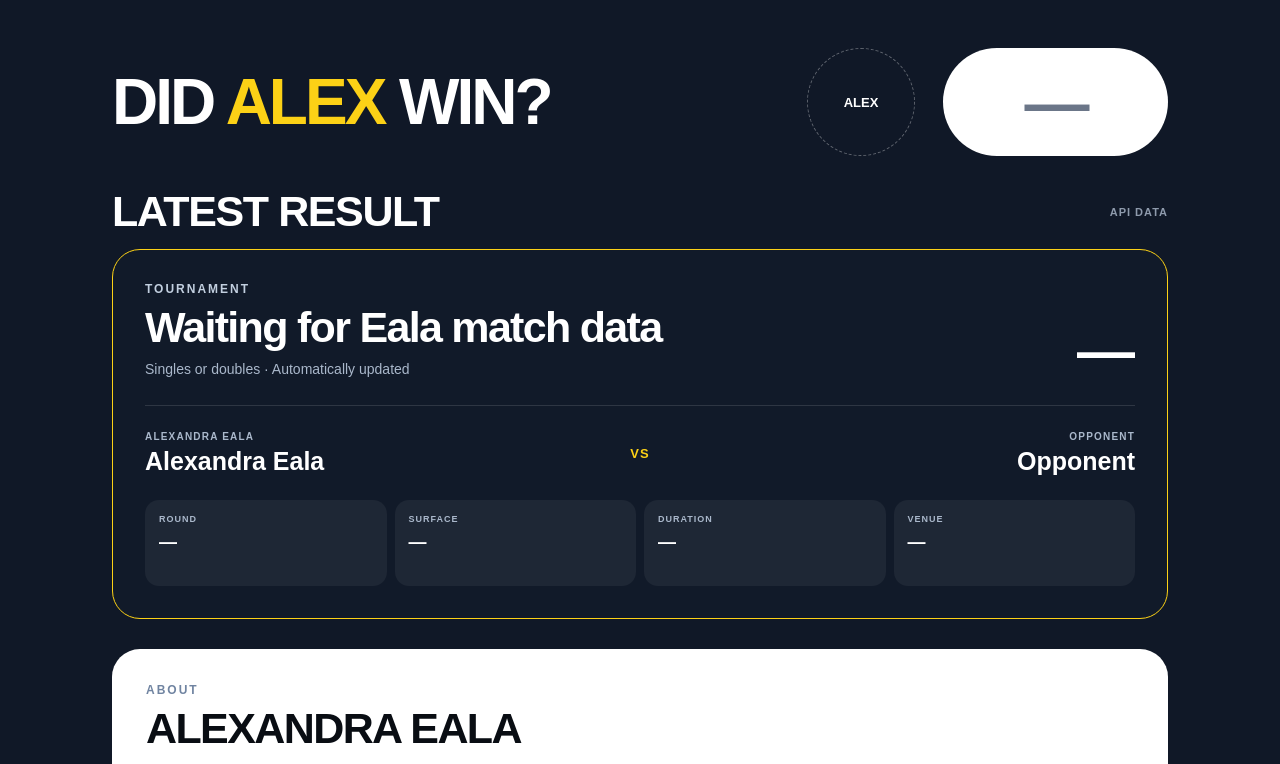
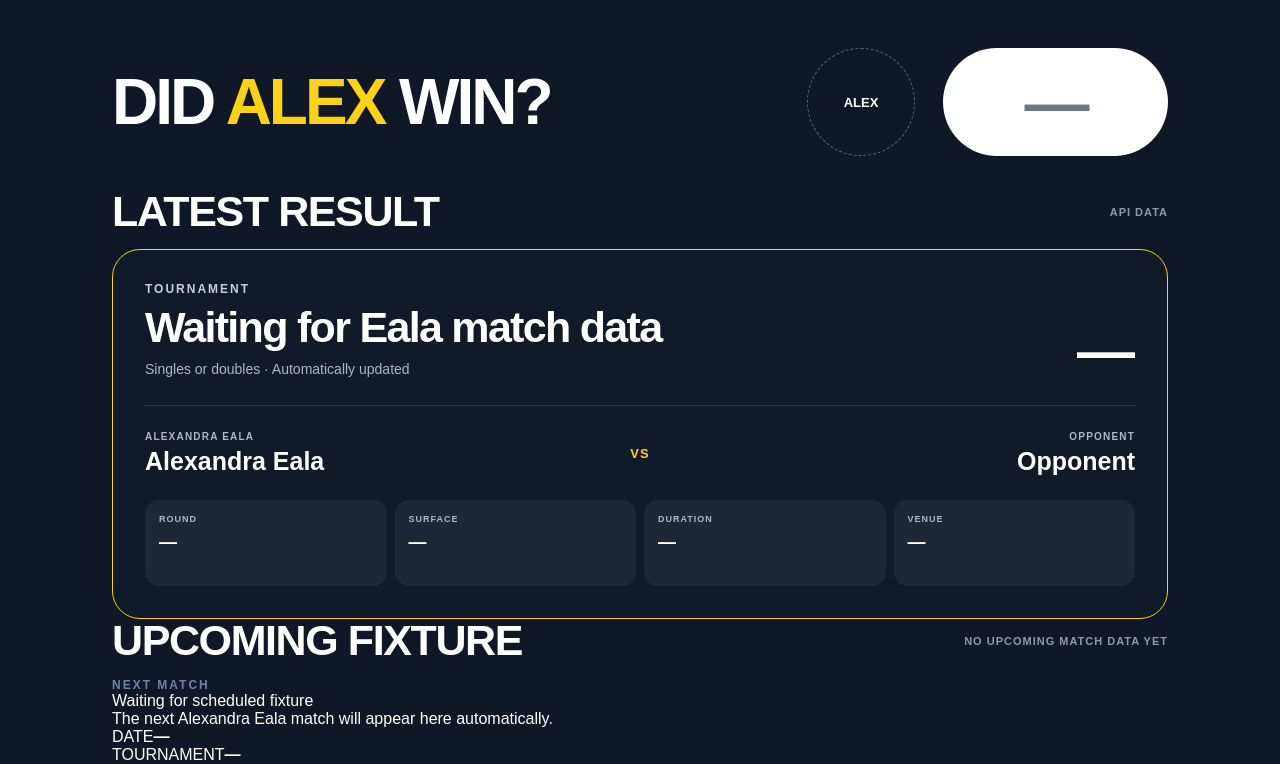
Before and after one commit to DominicFieldiGamingWriter/DidAlexWin, a Next.js app: page / in a window 1280 px wide. Shown: the top 764 px of the page. Built offline with nearby package versions, Linux system fonts and the light colour scheme.

Commit message:
Refine Eala layout to BBD structure and add upcoming fixture

```diff
--- a/app/page.tsx
+++ b/app/page.tsx
@@ -3,7 +3,7 @@ export default function Home() {
     <main className="page">
       <div className="top-row">
         <h1 className="main-heading">
-          DID <span className="alex-name">ALEX</span> WIN?
+          DID <span className="alex-name"><span className="alex-a">A</span><span className="alex-l">L</span><span className="alex-e">E</span><span className="alex-x">X</span></span> WIN?
         </h1>
 
         <div className="top-image-wrap" aria-hidden="true">
@@ -65,7 +65,39 @@ export default function Home() {
         </div>
       </section>
 
-      <section className="section-card">
+      <section className="upcoming-section">
+        <div className="section-heading-row">
+          <h2 className="section-heading">UPCOMING FIXTURE</h2>
+          <span className="section-note">NO UPCOMING MATCH DATA YET</span>
+        </div>
+
+        <div className="upcoming-card">
+          <div>
+            <div className="section-label">NEXT MATCH</div>
+            <div className="upcoming-title">Waiting for scheduled fixture</div>
+            <div className="upcoming-date">
+              The next Alexandra Eala match will appear here automatically.
+            </div>
+          </div>
+
+          <div className="upcoming-meta">
+            <div>
+              <span>DATE</span>
+              <strong>—</strong>
+            </div>
+            <div>
+              <span>TOURNAMENT</span>
+              <strong>—</strong>
+            </div>
+            <div>
+              <span>OPPONENT</span>
+              <strong>—</strong>
+            </div>
+          </div>
+        </div>
+      </section>
+
+      <section className="section-card section-card--red">
         <div className="section-label">ABOUT</div>
         <h2 className="section-title">ALEXANDRA EALA</h2>
 
```
